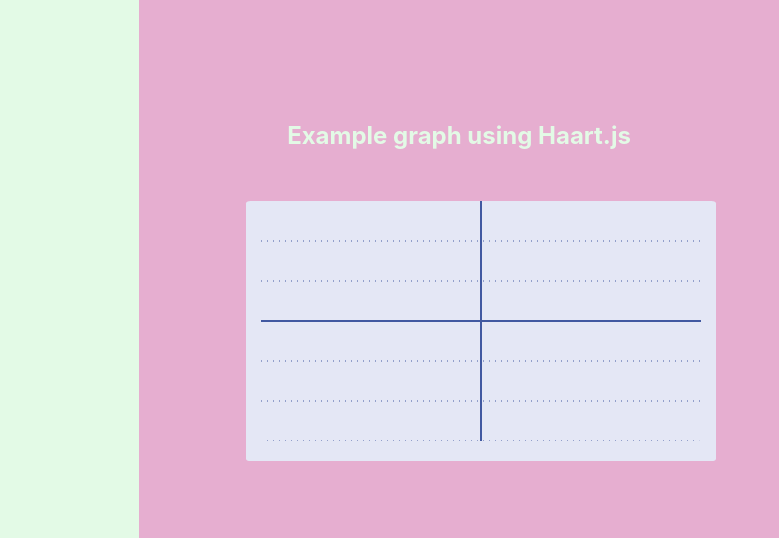
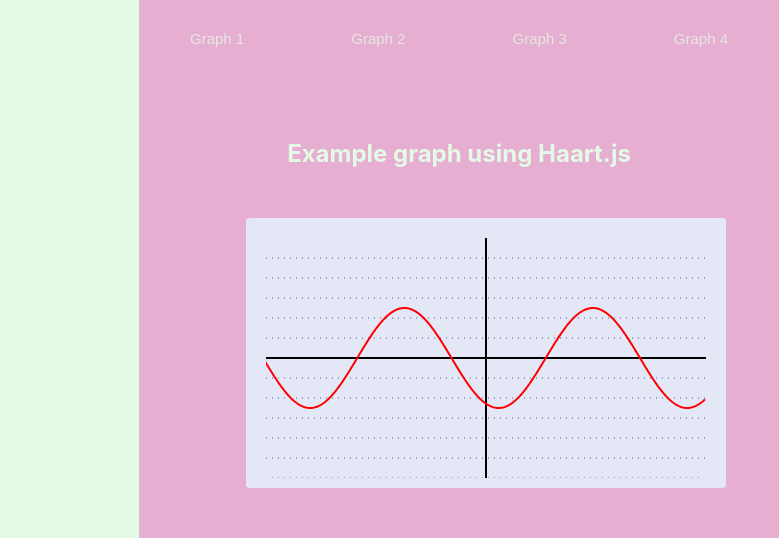
Before and after one commit to chrispgbv/haart, a website built with webpack: page src/index.html in a window 1280 px wide. Shown: the top 538 px of the page, 501-1280 px from the left. Built offline with nearby package versions, Linux system fonts and the light colour scheme.

Commit message:
added function isde axis and grid, for lesser code

```diff
--- a/lib/axis.js
+++ b/lib/axis.js
@@ -1,57 +1,48 @@
-function axis(ctx,axisx,axisy){
-
+//function for creating the axis
+function axis(ctx, axisx, axisy) {
     var w = ctx.canvas.width;
     var h = ctx.canvas.height;
-    ctx.setLineDash([0,0]);
+    ctx.strokeStyle = 'black'
+    //if axis function is below grid function
+    // and grid is dotted this removes the axis from
+    // dotted back to normal line
+    ctx.setLineDash([0, 0]);
 
-    if(axisy == undefined){
+    function lines(ctx, moveto1, moveto2, lineto1, lineto2, linewidth) {
         ctx.beginPath();
-        ctx.moveTo(1, h-1);
-        ctx.lineTo(w-1, h-1)
-        ctx.lineWidth = 1;
-        ctx.stroke();
-    }
-    else if(axisx == w && axisy == h){
-        ctx.beginPath();
-        ctx.moveTo(1, axisy-1);
-        ctx.lineTo(axisx-1, axisy-1)
-        ctx.lineWidth = 1;
-        ctx.stroke();
-
-        ctx.beginPath();
-        ctx.moveTo(1, 1);
-        ctx.lineTo(1, axisy-1)
-        ctx.lineWidth = 1;
+        ctx.moveTo(moveto1, moveto2);
+        ctx.lineTo(lineto1, lineto2)
+        ctx.lineWidth = linewidth;
         ctx.stroke();
     }
 
-    else if(typeof axisx == 'number' && typeof axisy == 'number'){
-        ctx.beginPath();
-        ctx.moveTo(0, axisy);
-        ctx.lineTo(w, axisy)
-        ctx.lineWidth = 2;
-        ctx.stroke();
+    if (axisy == undefined) {
 
-        ctx.beginPath();
-        ctx.moveTo(axisx,0);
-        ctx.lineTo(axisx, h)
-        ctx.lineWidth = 2;
-        ctx.stroke();
+       lines(ctx,1,h-1,w-1,h-1,1)
+
     }
-    else if(axisx == 'middle' && axisy == 'middle'){
-        ctx.beginPath();
-        ctx.moveTo(0, h/2);
-        ctx.lineTo(w, h/2)
-        ctx.lineWidth = 2;
-        ctx.stroke();
 
-        ctx.beginPath();
-        ctx.moveTo(w/2,0);
-        ctx.lineTo(w/2, h)
-        ctx.lineWidth = 2;
-        ctx.stroke();
+    else if (axisx == w && axisy == h) {
+
+        lines(ctx,1,axisy-1,axisx-1,axisy-1,1)
+        lines(ctx,1,1,1,axisy-1,1)
+
+    }
+
+    else if (typeof axisx == 'number' && typeof axisy == 'number') {
+
+        lines(ctx, 0, axisy, w, axisy, 2)
+        lines(ctx, axisx, 0, w, axisy, 2)
+    }
+
+    else if (axisx == 'middle' && axisy == 'middle') {
+
+        lines(ctx, 0, h / 2, w, h / 2, 2)
+
+        lines(ctx, w / 2, 0, w / 2, h, 2)
 
     }
 }
 
+
 export default axis;
--- a/lib/grid.js
+++ b/lib/grid.js
@@ -1,40 +1,80 @@
 
-function grid(ctx,color,style) {
+function grid(ctx, color, style) {
 
     var w = ctx.canvas.width;
     var h = ctx.canvas.height;
 
-    if(style == 'dotted'){
-        for (var x = 40; x <= h; x += 40) {
-            ctx.beginPath();
-            ctx.setLineDash([1, 5]);
-            ctx.moveTo(0, x);
-            ctx.lineTo(w, x);
-            ctx.strokeStyle = color;
-            ctx.stroke();
+    //size variable
+    let s = 0;
+    //finds the best number to use as the size variable
+    if (h % 20 == 0 && w%20 == 0) {
+        s = 20
+    }
+    else if (h % 30 == 0 && w%30 == 0) {
+        s = 30
+    }
+
+    else{
+        for(i = 40;i>=0;i--){
+            if(w%i == 0 && h%i == 0){
+                i = s;
+                break;
+            }
         }
     }
-    else if(style == 'grid'){
 
-        let s = 20
-        let nX = Math.floor(w / s) - 2
-        let nY = Math.floor(h / s) - 2
-        let pX = w - nX * s
-        let pY = h - nY * s
-        let pL = pX / 2
-        let pR = pX / 2
-        let pT = pY / 2
-        let pB = pY / 2
+    function lines(ctx, color,moveto1, moveto2, lineto1, lineto2, linewidth) {
+        ctx.beginPath();
+        ctx.moveTo(moveto1, moveto2);
+        ctx.lineTo(lineto1, lineto2)
+        ctx.lineWidth = linewidth;
+        ctx.strokeStyle = color;
+        ctx.stroke();
+    }
 
-        ctx.strokeStyle = color;
-        ctx.beginPath()
+    //diferent types of grids for the canvas
+    if (style == 'dotx') {
+        for (var x = s; x <= h; x += s) {
+            ctx.setLineDash([1, 5]);
+
+            lines(ctx,color,0,x,w,x,1)
+        }
+    }
+
+    //doty does not work yet
+    else if (style == 'doty') {
+        for (var x = s; x <= h; x += s) {
+            ctx.setLineDash([1, 5]);
+            ctx.strokeStyle = color;
+            lines(ctx,color,x,0,x,y,2)
+        }
+    }
+    //todo: add dot both ways
+
+    else if (style == 'grid') {
+
         for (var x = 0; x <= w; x += s) {
-           ctx.moveTo(x, pT)
-           ctx.lineTo(x, w)
+
+            lines(ctx,color,x,0,x,w,2)
         }
         for (var y = 0; y <= w; y += s) {
-           ctx.moveTo(0, y)
-           ctx.lineTo(w, y)
+
+            lines(ctx,color,0,y,w,y,2)
+
+        }
+
+    }
+
+    else if (style == 'gridx') {
+
+        for (var x = 0; x <= w; x += s) {
+            lines(ctx,color,x,0,x,w,2)
+        }
+        ctx.stroke()
+    }
+    else if (style == 'gridy') {
+        for (var y = 0; y <= w; y += s) {
+            lines(ctx,color,0,y,w,y,2)
         }
         ctx.stroke()
     }
--- a/lib/index.js
+++ b/lib/index.js
@@ -13,3 +13,7 @@
 import
  axis from './axis.js';
 export{axis}
+
+import
+ sineCurve1 from './sine_ex1.js'
+export{sineCurve1}
--- a/lib/outer.js
+++ b/lib/outer.js
@@ -1,5 +1,5 @@
 
-function outer(ctx,color,axis){
+function outer(ctx,color){
 
     var w = ctx.canvas.width;
     var h = ctx.canvas.height;
--- /dev/null
+++ b/lib/sine_ex1.js
@@ -0,0 +1,26 @@
+//creates the sine curve
+function sineCurve1(ctx,step,amplitude,frequency){
+
+  ctx.strokeStyle = 'red'
+    var w = ctx.canvas.width;
+    var h = ctx.canvas.height;
+    //begins new line
+    ctx.beginPath();
+    ctx.lineWidth = 2;
+    //constant x axis
+    var x = -1;
+
+    ctx.moveTo(x,amplitude);
+
+    //sine curve math --> que
+    while(x < w){
+      //constant y axis
+      let y = h/2 + amplitude * Math.sin((x+step)/frequency);
+      ctx.lineTo(x,y);
+      x++;
+    }
+
+    ctx.stroke();
+  }
+
+export default sineCurve1;
--- a/src/index.html
+++ b/src/index.html
@@ -17,9 +17,19 @@
         <img src="../images/haart2.PNG" class='logo' width='360px' height='100px' alt="logo">
       </div>
       <div class="col-md-8 col-lg-6  bg-img2">
+        <header>
+          <div class="menuline">
+              <div class="navbar">
+                  <a class="nav-link nav-link-ltr" href="#">Graph 1</a>
+                  <a class="nav-link nav-link-ltr" href="#">Graph 2</a>
+                  <a class="nav-link nav-link-ltr" href="#">Graph 3</a>
+                  <a class="nav-link nav-link-ltr" href="#">Graph 4</a>
+              </div>
+          </div>
+  </header>
         <div class="heeight align-items-center">
           <h4> Example graph using Haart.js</h4>
-          <div class="bgcanv" class="rounded mx-auto d-block">
+          <div class="bgcanv" class="rounded mx-auto d-block d-flex justify-content-center">
             <canvas id="myCanvas" class="rounded mx-auto d-block" width = "440px" height = "240px"></canvas>
           </div>
         </div>
--- a/src/index.js
+++ b/src/index.js
@@ -1,8 +1,9 @@
 import _ from 'lodash';
-import {getCanvas} from '../lib';
-import {outer} from '../lib';
-import {grid} from '../lib';
-import {axis} from '../lib';
+import { getCanvas } from '../lib';
+import { outer } from '../lib';
+import { grid } from '../lib';
+import { axis } from '../lib';
+import { sineCurve1 } from '../lib';
 
 getCanvas('myCanvas');
 
@@ -13,11 +14,20 @@
 
 grid(getCanvas('myCanvas'),
     '#4159a1',
-    'dotted'
+    'dotx'
 )
 
 axis(
+    getCanvas('myCanvas'),'middle','middle'
+)
+
+//creates sine curve, ctx =  canvas, step= time , 50 = height of graph
+let step = 0
+step += 3;
+
+sineCurve1(
     getCanvas('myCanvas'),
-    'middle',
-    'middle'
-)
+    step,
+    50,
+    30
+);
--- a/src/style.css
+++ b/src/style.css
@@ -5,7 +5,7 @@
 
   .heeight,
   .image {
-    min-height: 100vh;
+    min-height: 77vh;
   }
 
   .bg-image {
@@ -20,14 +20,15 @@
   }
 
   .bg-img2{
-    background-color: 	#e6aed0;
+    background-color:#e6aed0;
+
   }
 
   .bgcanv{
 
     background-color: #e4e7f5;
-    width: 470px;
-    height:260px;
+    width: 480px;
+    height:270px;
     margin-left: 15%;
     border-radius: 1%;
   }
@@ -37,5 +38,47 @@
     margin-bottom: 50px;
     color: #e3fae6;
     font-weight: bold;
-    margin-top: 20%;
+    margin-top: 10%;
   }
+
+  #myCanvas{
+   padding-top: 20px;
+  }
+
+  /* Navigation bar*/
+
+.nav-link {
+  font-family: 'Montserrat', sans-serif;
+  font-size: 15px;
+  text-decoration: none;
+  color: #e3fae6;
+  padding: 20px 0px;
+  margin: 0px 20px;
+  display: inline-block;
+  position: relative;
+  opacity: 0.75;
+}
+
+.nav-link:hover {
+  opacity: 1;
+}
+
+/*line under on hover*/
+.nav-link::before {
+  transition: 300ms;
+  height: 2px;
+  content: "";
+  position: absolute;
+  background-color: #4159a1;
+}
+
+/*moves line under*/
+.nav-link-ltr::before {
+  width: 0%;
+  bottom: 10px;
+}
+
+/*line appears*/
+.nav-link-ltr:hover::before {
+  width: 100%; /*goes from 0-100% size*/
+}
```
Also changed, not shown: README.md, dist/haart.js, 1 other file.
